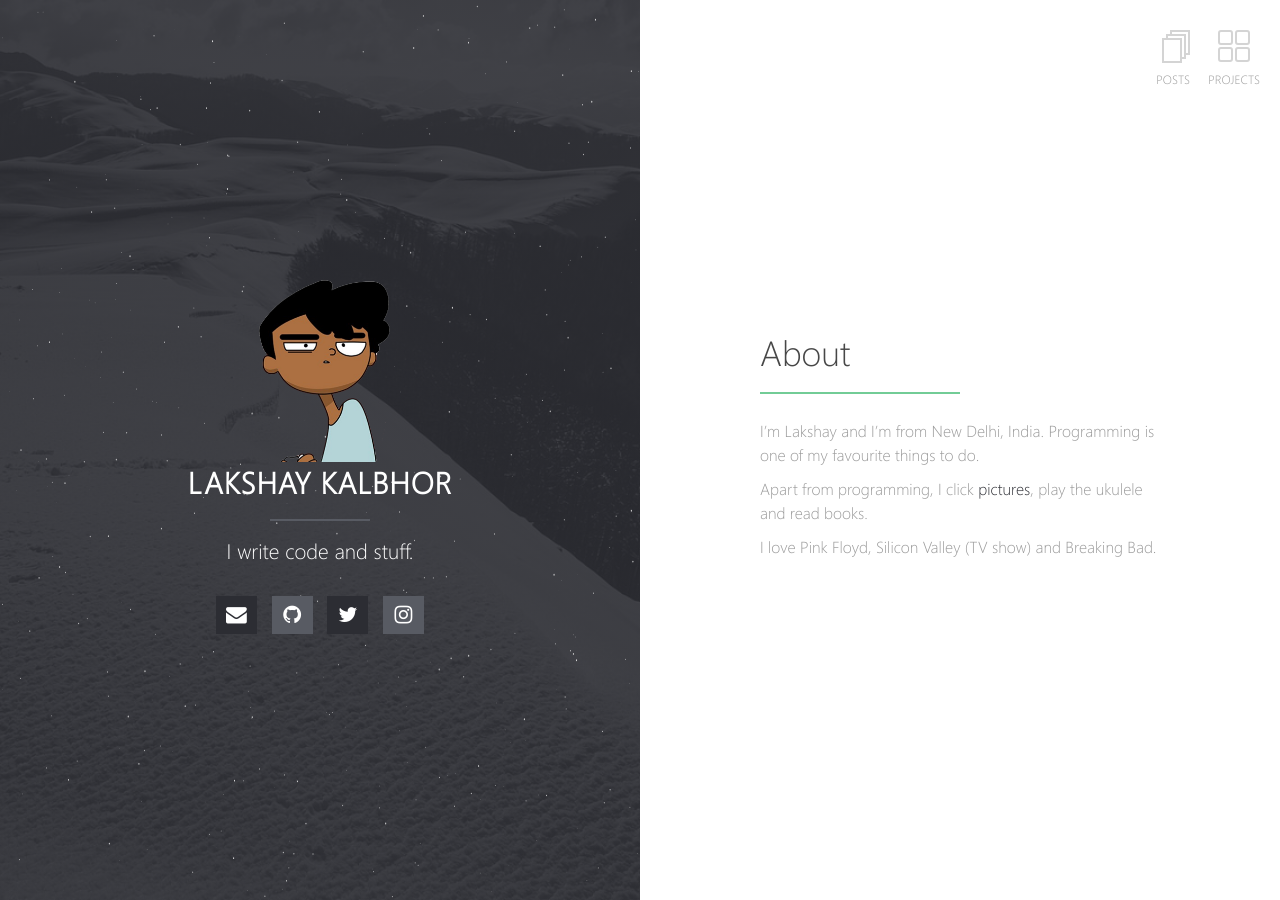
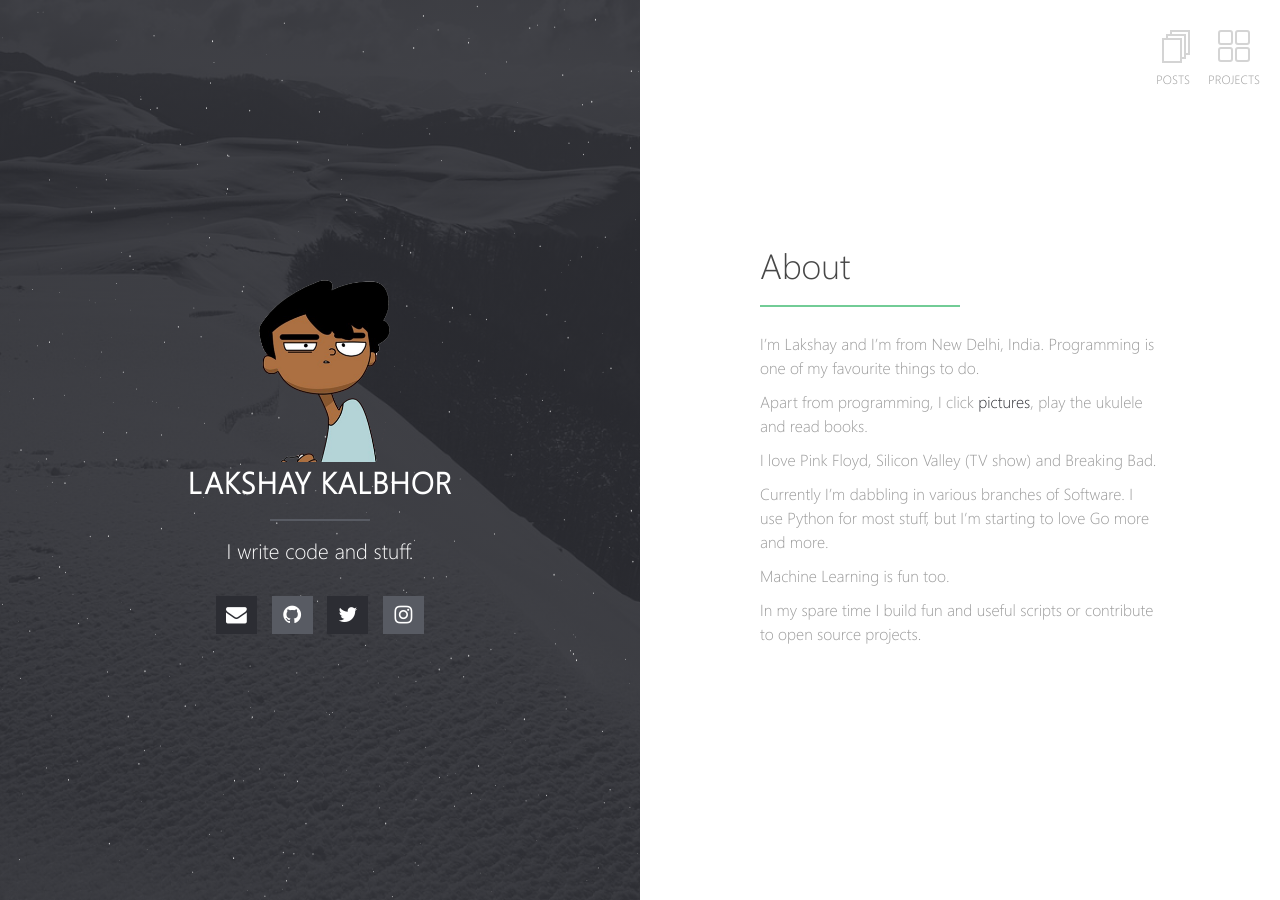
Before and after one commit to kalbhor/kalbhor.github.io, a Jekyll site: the page built from index.md, in a window 1280 px wide. Built offline with Jekyll 4.4.1, drawn with Linux system fonts in a browser that asks for light colours; our own code applies the rules of GitHub Pages for plain Markdown files.

Commit message:
Updated bio

```diff
--- a/index.md
+++ b/index.md
@@ -3,8 +3,14 @@ layout: home
 ---
 # About
 
-I’m Lakshay and I’m from New Delhi, India. Programming is one of my favourite things to do.
+I'm Lakshay and I'm from New Delhi, India. Programming is one of my favourite things to do.
 
 Apart from programming, I click [pictures](https://500px.com/lakshayk), play the ukulele and read books.
 
 I love Pink Floyd, Silicon Valley (TV show) and Breaking Bad.
+
+Currently I'm dabbling in various branches of Software. I use Python for most stuff, but I'm starting to love Go more and more.
+
+Machine Learning is fun too.
+
+In my spare time I build fun and useful scripts or contribute to open source projects.
```
